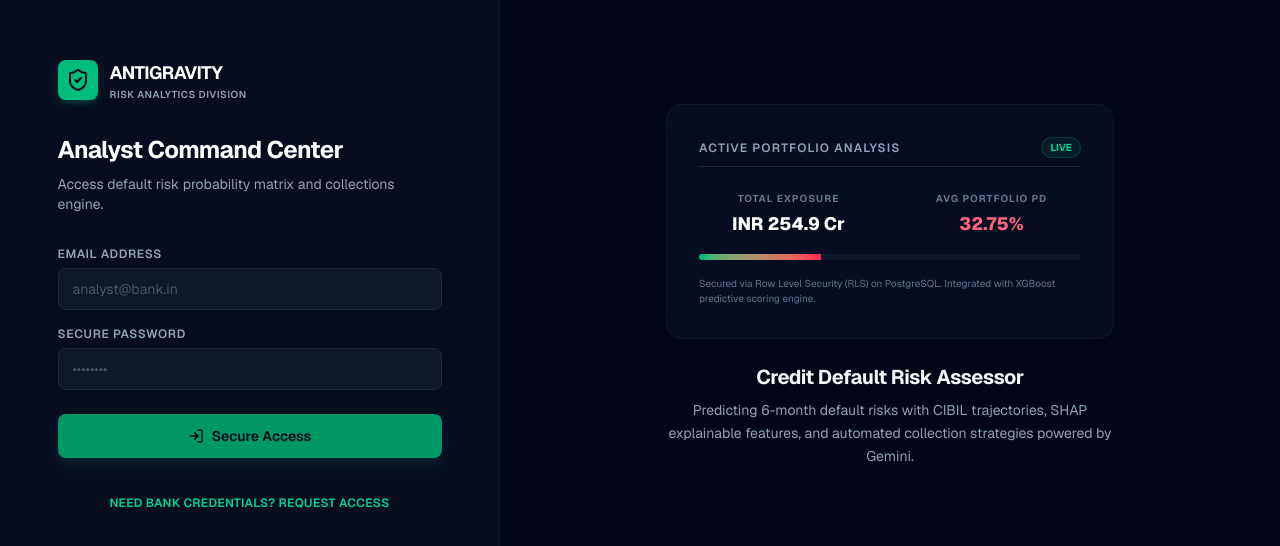
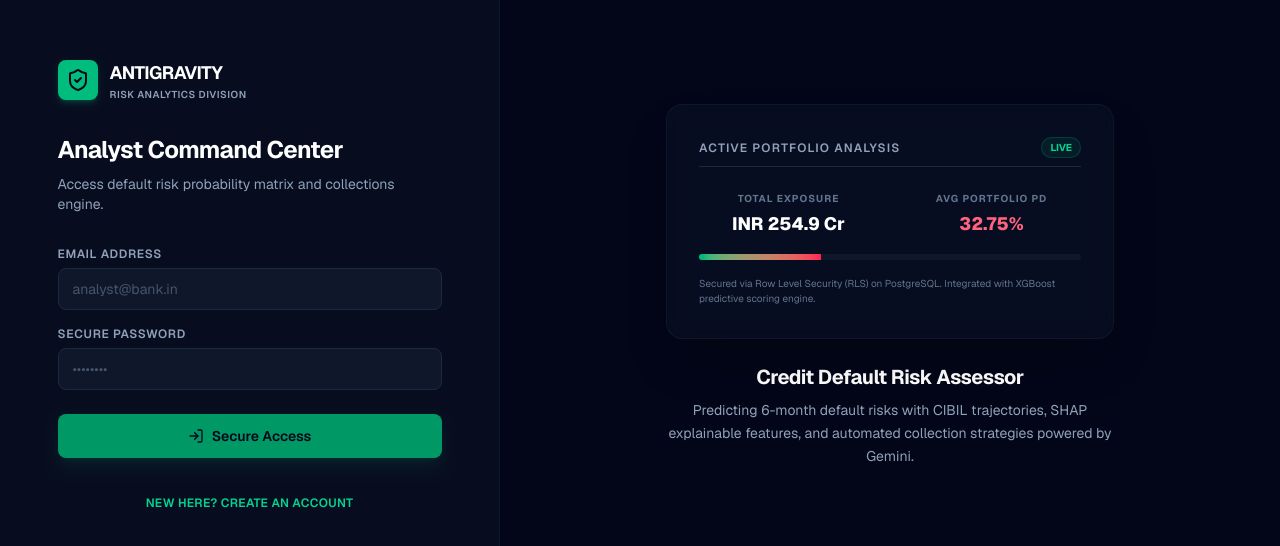
Before and after one commit to RaghavUniyal/credit-default-risk-assessor, a Next.js app in the folder frontend/: page /login in a window 1280 px wide. Shown: the part 114-660 px from the top of the page. Built offline with nearby package versions, Linux system fonts and the light colour scheme; no server answers.

Commit message:
Change login wording to New here Create an account

```diff
--- a/frontend/app/login/page.tsx
+++ b/frontend/app/login/page.tsx
@@ -195,7 +195,7 @@ export default function LoginPage() {
               }}
               className="text-xs text-emerald-400 hover:text-emerald-300 font-semibold tracking-wide transition-colors uppercase cursor-pointer"
             >
-              {isRegistering ? 'Have an active profile? Log In' : 'Need bank credentials? Request Access'}
+              {isRegistering ? 'Already have an account? Log In' : 'New here? Create an account'}
             </button>
           </div>
         </div>
```
